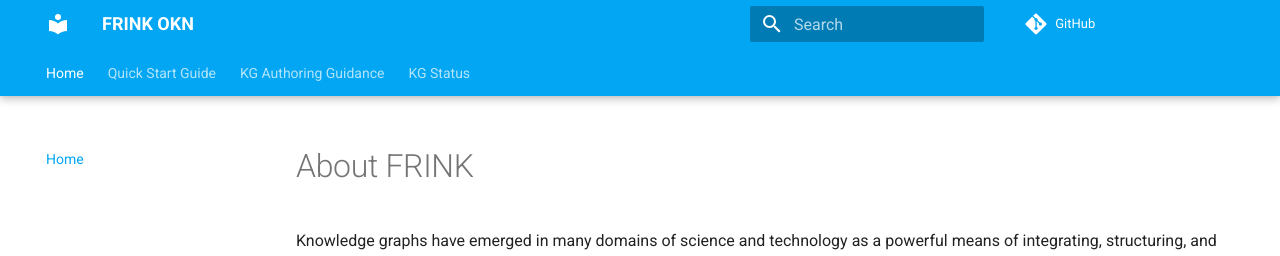
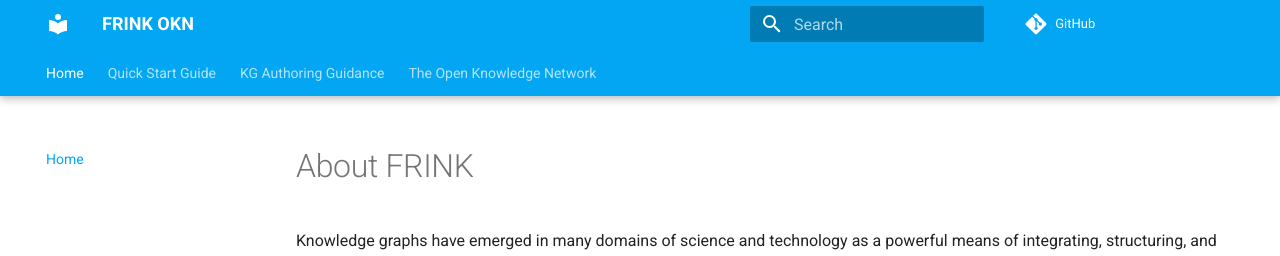
Before and after one commit to frink-okn/frink-landing-zone, an MkDocs documentation site: the page built from docs/index.md, in a window 1280 px wide. Shown: the top 256 px of the page. Built offline with MkDocs 1.6.1 and Material for MkDocs 9.7.7, drawn with Linux system fonts in a browser that asks for light colours; comment, search, counter and statistics services are not loaded.

Commit message:
updated yml with okn

```diff
--- a/mkdocs.yml
+++ b/mkdocs.yml
@@ -31,7 +31,8 @@
     - Query the OKN: help/query-page.md
   - KG Authoring Guidance:
     - guidance/index.md
-  - KG Status:
-    - kgs/index.md
+  - The Open Knowledge Network:
+    - okn/index.md
+    - Knowledge Graph (KG) Dataset Status: okn/kgstatus.md
 site_url: https://frink-okn.github.io
 repo_url: https://github.com/frink-okn/frink-landing-zone/
```
